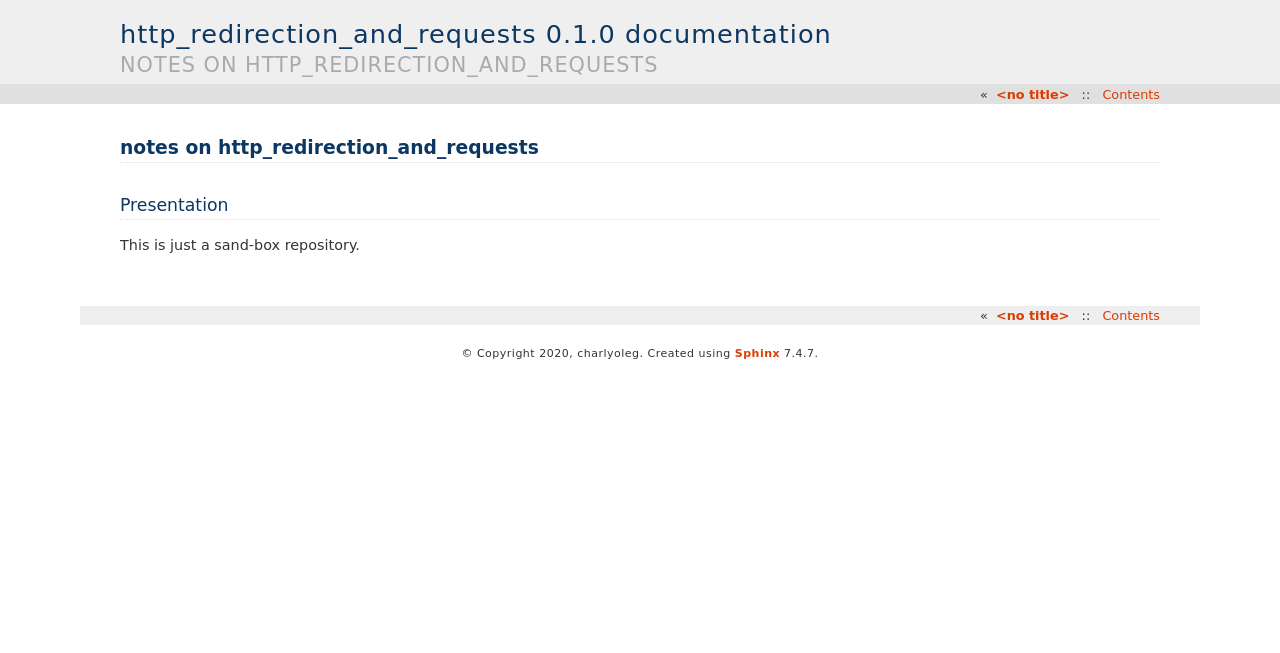
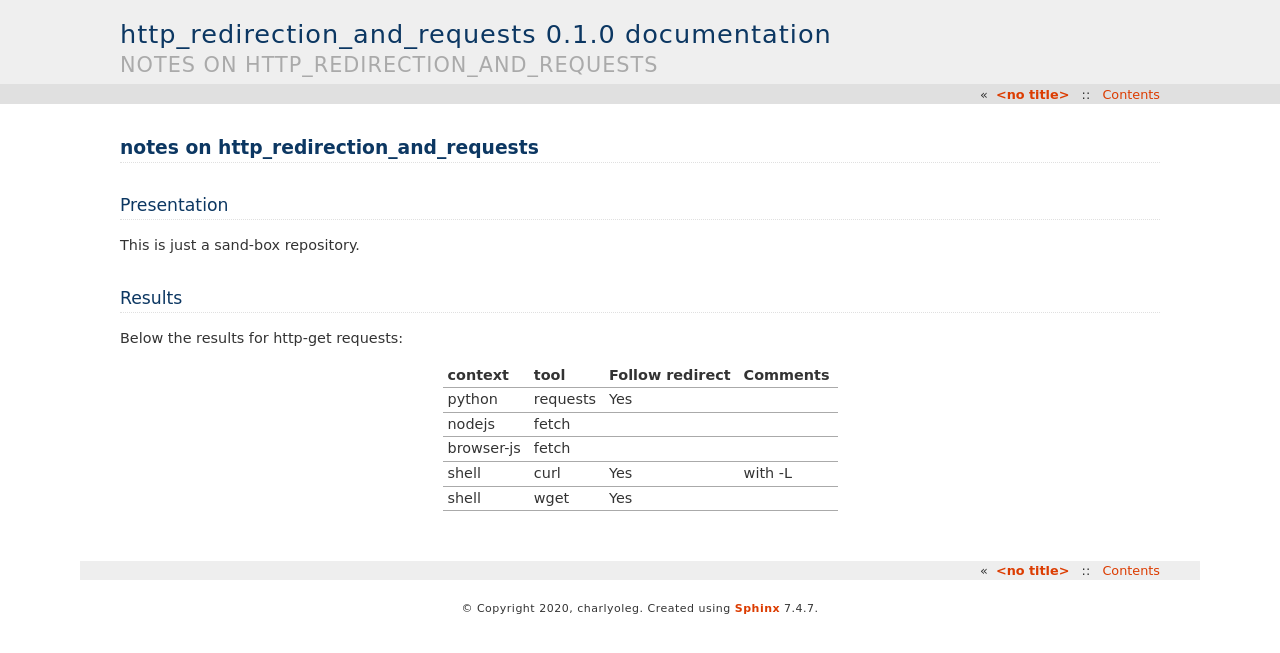
Before and after one commit to charlyoleg/http_redirection_and_requests, a Sphinx documentation site: the page built from docs/notes_on_http_redirection_and_requests.rst, in a window 1280 px wide. Shown: the top 653 px of the page. Built offline with Sphinx 7.4.7, drawn with Linux system fonts in a browser that asks for light colours.

Commit message:
first experiments

```diff
--- a/README.rst
+++ b/README.rst
@@ -20,7 +20,7 @@ The following http request methods are tested:
 
   - browser-javascript
 
-    -fetch
+    - fetch
 
   - cli
 
--- a/docs/notes_on_http_redirection_and_requests.rst
+++ b/docs/notes_on_http_redirection_and_requests.rst
@@ -7,3 +7,19 @@ Presentation
 ============
 
 This is just a sand-box repository.
+
+
+Results
+=======
+
+Below the results for http-get requests:
+
+===========   ================      ================    ===============
+context       tool                  Follow redirect     Comments
+===========   ================      ================    ===============
+python        requests              Yes
+nodejs        fetch
+browser-js    fetch
+shell         curl                  Yes                 with -L
+shell         wget                  Yes
+===========   ================      ================    ===============
--- a/package.json
+++ b/package.json
@@ -9,7 +9,9 @@
     "build_docs": "pipenv run sphinx-build -b html docs/ docs/build/",
     "view_docs": "sensible-browser docs/build/index.html",
     "docs": "run-s clean_docs build_docs view_docs",
-    "http_requests": "py_requests/http_requests.py",
+    "use_py_requests": "py_requests/http_requests.py",
+    "use_curl": "curl -k -L https://ZZZ.LocalHost:8443/aa",
+    "use_wget": "wget --no-check-certificate -qO- https://ZZZ.LocalHost:8443/aa",
     "test": "echo \"Error: no test specified\" && exit 1"
   },
   "repository": {
```
